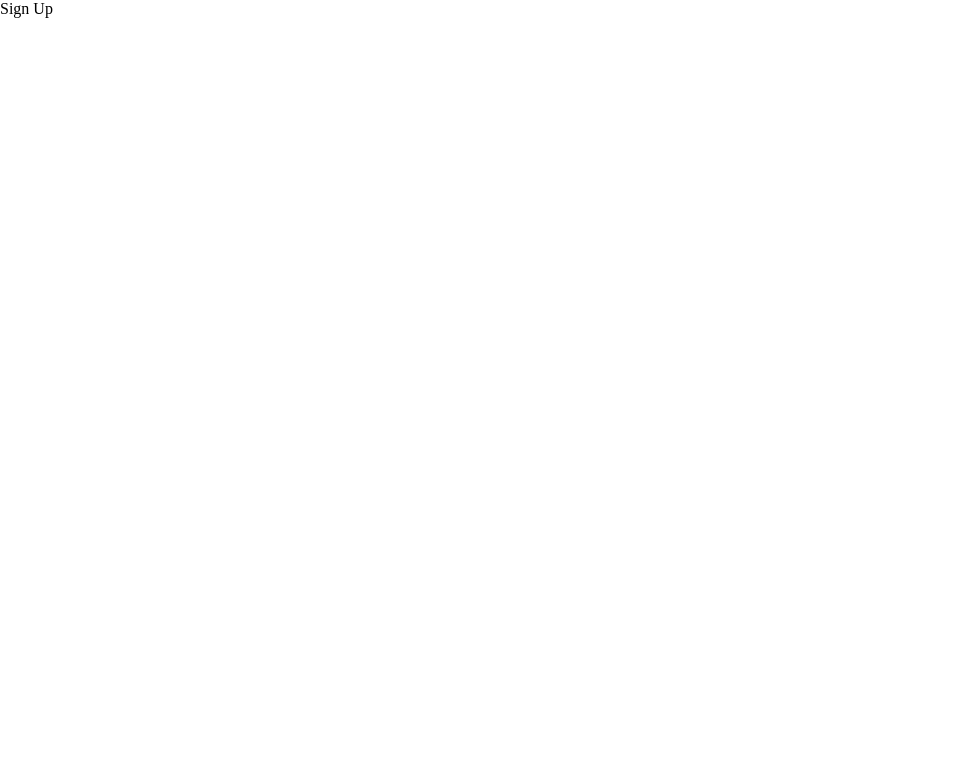
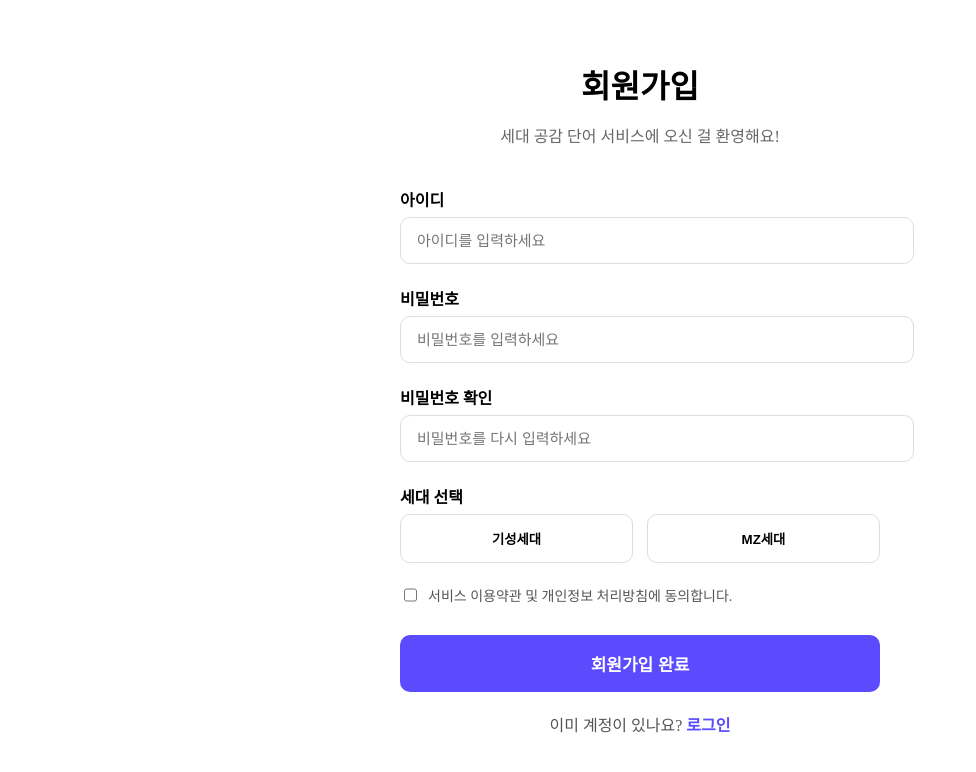
Before and after one commit to 9oormthonUNIV-HOSEO-AISW-HACKATHON/2025_AISW_HOSEOTHON_TEAM_06_FE, a React (Vite) app: page /signUp in a window 1280 px wide. Shown: the top 772 px of the page, without its empty margins (0-976 px from the left). Built offline with nearby package versions, Linux system fonts and the light colour scheme.

Commit message:
feat: 회원가입 화면에 아이디 필드 추가 및 UI 개선

```diff
--- a/src/components/sign/SignUp.jsx
+++ b/src/components/sign/SignUp.jsx
@@ -1,11 +1,140 @@
 import React from 'react';
+import styled from 'styled-components';
+
+const Container = styled.div`
+  max-width: 480px;
+  margin: 0 auto;
+  padding: 40px 20px;
+`;
+
+const Title = styled.h1`
+  text-align: center;
+  margin-bottom: 10px;
+  font-size: 32px;
+  font-weight: 800;
+`;
+
+const SubTitle = styled.p`
+  text-align: center;
+  margin-bottom: 40px;
+  color: #666;
+`;
+
+const Label = styled.label`
+  font-weight: 700;
+  margin-bottom: 6px;
+  display: block;
+`;
+
+const Input = styled.input`
+  width: 100%;
+  padding: 14px 16px;
+  border-radius: 10px;
+  border: 1px solid #ddd;
+  margin-bottom: 22px;
+  font-size: 15px;
+
+  &:focus {
+    outline: none;
+    border-color: #6a5acd;
+  }
+`;
+
+const Row = styled.div`
+  display: flex;
+  gap: 14px;
+  margin-bottom: 22px;
+`;
+
+const SelectButton = styled.button`
+  flex: 1;
+  padding: 14px 16px;
+  border-radius: 10px;
+  border: 1px solid #ddd;
+  font-weight: 700;
+  background: white;
+  cursor: pointer;
+
+  &:hover {
+    background: #f0f0ff;
+  }
+`;
+
+const CheckboxRow = styled.div`
+  display: flex;
+  gap: 8px;
+  margin-bottom: 30px;
+`;
+
+const CheckboxLabel = styled.label`
+  font-size: 14px;
+  color: #555;
+`;
+
+const SubmitButton = styled.button`
+  width: 100%;
+  background: #5b4bff;
+  color: white;
+  padding: 16px 0;
+  border-radius: 10px;
+  font-weight: 700;
+  font-size: 17px;
+  border: none;
+  cursor: pointer;
+
+  &:hover {
+    background: #4d3ef8;
+  }
+`;
+
+const FooterText = styled.p`
+  text-align: center;
+  margin-top: 20px;
+  color: #555;
+
+  a {
+    color: #5b4bff;
+    font-weight: 700;
+    text-decoration: none;
+  }
+`;
 
 const SignUp = () => {
-    return (
-        <div>
-            Sign Up
-        </div>
-    );
+  return (
+    <Container>
+      <Title>회원가입</Title>
+      <SubTitle>세대 공감 단어 서비스에 오신 걸 환영해요!</SubTitle>
+
+      {/* 아이디 필드 추가 */}
+      <Label>아이디</Label>
+      <Input placeholder="아이디를 입력하세요" />
+
+      <Label>비밀번호</Label>
+      <Input type="password" placeholder="비밀번호를 입력하세요" />
+
+      <Label>비밀번호 확인</Label>
+      <Input type="password" placeholder="비밀번호를 다시 입력하세요" />
+
+      <Label>세대 선택</Label>
+      <Row>
+        <SelectButton>기성세대</SelectButton>
+        <SelectButton>MZ세대</SelectButton>
+      </Row>
+
+      <CheckboxRow>
+        <input type="checkbox" />
+        <CheckboxLabel>
+          서비스 이용약관 및 개인정보 처리방침에 동의합니다.
+        </CheckboxLabel>
+      </CheckboxRow>
+
+      <SubmitButton>회원가입 완료</SubmitButton>
+
+      <FooterText>
+        이미 계정이 있나요? <a href="/signin">로그인</a>
+      </FooterText>
+    </Container>
+  );
 };
 
 export default SignUp;
```
